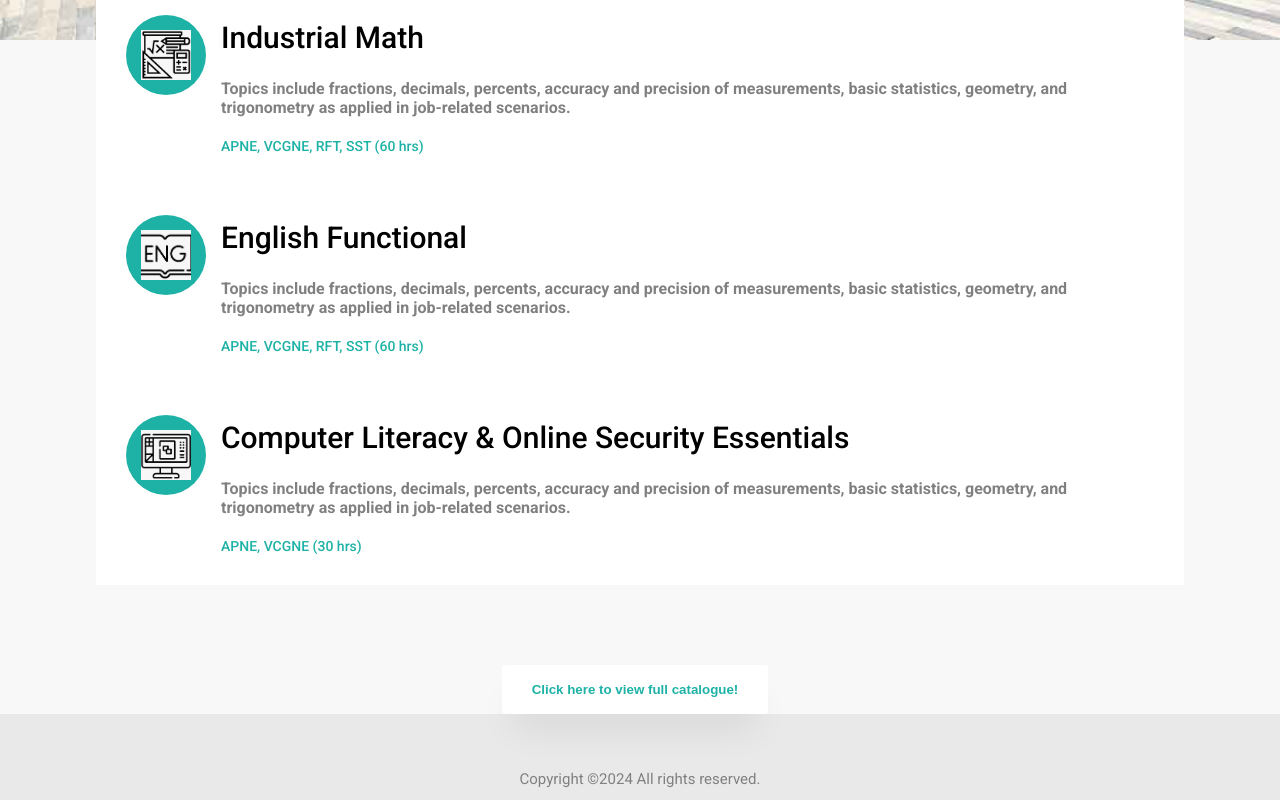
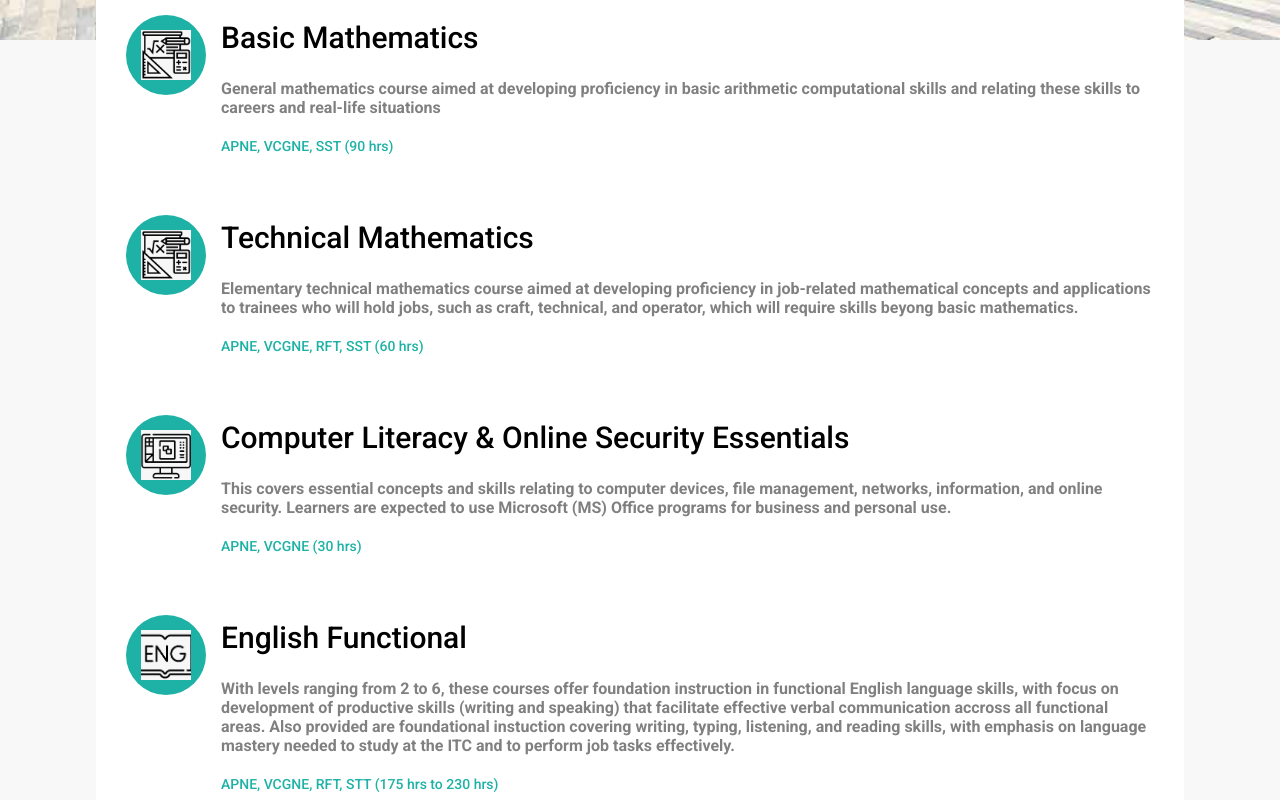
Before and after one commit to aristotleinigo9/my-app, a React (Create React App) app: page /academic in a window 1280 px wide. Shown: the part 760-1560 px from the top of the page. Built offline with nearby package versions, Linux system fonts and the light colour scheme.

Commit message:
Update dummydata.js

```diff
--- a/src/dummydata.js
+++ b/src/dummydata.js
@@ -3,11 +3,11 @@
     {
       id: 1,
       cover: "../images/courses/c1.png",
-      coursesName: "Industrial Math",
+      coursesName: "Basic Mathematics",
       courseInfo: [
         {
-          description: "Topics include fractions, decimals, percents, accuracy and precision of measurements, basic statistics, geometry, and trigonometry as applied in job-related scenarios.",
-          learners: "APNE, VCGNE, RFT, SST (60 hrs)",
+          description: "General mathematics course aimed at developing proficiency in basic arithmetic computational skills and relating these skills to careers and real-life situations",
+          learners: "APNE, VCGNE, SST (90 hrs)",
         },
       ],
 
@@ -15,11 +15,11 @@
 
     {
       id: 2,
-      cover: "../images/courses/c2.png",
-      coursesName: "English Functional ",
+      cover: "../images/courses/c1.png",
+      coursesName: "Technical Mathematics",
       courseInfo: [
         {
-          description: "Topics include fractions, decimals, percents, accuracy and precision of measurements, basic statistics, geometry, and trigonometry as applied in job-related scenarios.",
+          description: "Elementary technical mathematics course aimed at developing proficiency in job-related mathematical concepts and applications to trainees who will hold jobs, such as craft, technical, and operator, which will require skills beyong basic mathematics.",
           learners: "APNE, VCGNE, RFT, SST (60 hrs)",
         },
       ],
@@ -31,8 +31,20 @@
       coursesName: "Computer Literacy & Online Security Essentials",
       courseInfo: [
         {
-          description: "Topics include fractions, decimals, percents, accuracy and precision of measurements, basic statistics, geometry, and trigonometry as applied in job-related scenarios.",
+          description: "This covers essential concepts and skills relating to computer devices, file management, networks, information, and online security. Learners are expected to use Microsoft (MS) Office programs for business and personal use.",
           learners: "APNE, VCGNE (30 hrs)",
+        },
+      ],
+    },
+
+     {
+      id: 4,
+      cover: "../images/courses/c2.png",
+      coursesName: "English Functional",
+      courseInfo: [
+        {
+          description: "With levels ranging from 2 to 6, these courses offer foundation instruction in functional English language skills, with focus on development of productive skills (writing and speaking) that facilitate effective verbal communication accross all functional areas. Also provided are foundational instuction covering writing, typing, listening, and reading skills, with emphasis on language mastery needed to study at the ITC and to perform job tasks effectively.",
+          learners: "APNE, VCGNE, RFT, STT (175 hrs to 230 hrs)",
         },
       ],
     },
```
